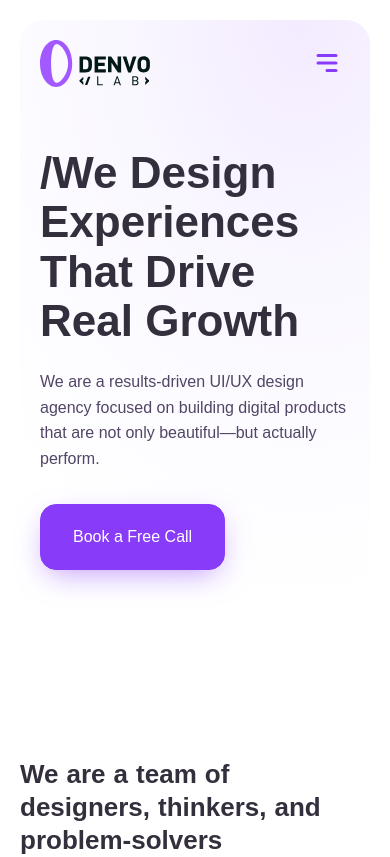
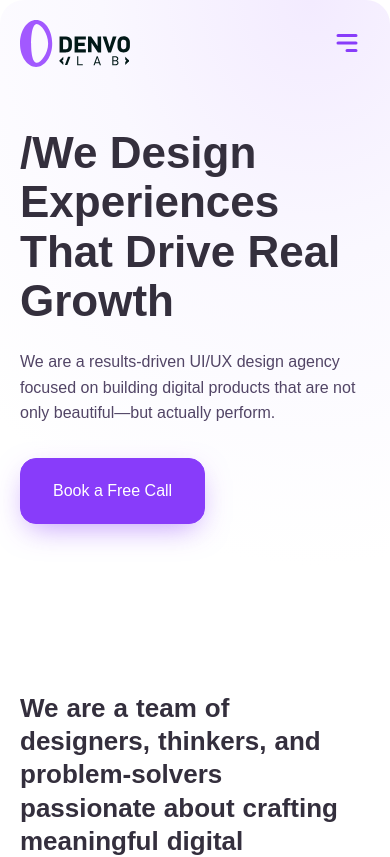
Before and after one commit to rakibthedev/denvo-final, a Next.js app: page /about in a window 390 px wide. Shown: the top 857 px of the page. Built offline with nearby package versions, Linux system fonts and the light colour scheme; a web font is replaced by a local one.

Commit message:
about page

```diff
--- a/src/app/components/about/AboutHero.tsx
+++ b/src/app/components/about/AboutHero.tsx
@@ -15,17 +15,22 @@ const serviceTags = [
 
 export default function AboutHero() {
   return (
-    <section className="relative overflow-hidden bg-[#ffffff] p-5">
+    <section className="relative overflow-hidden bg-[#ffffff] md:p-5">
       {/* Soft lavender wash, matching the airy hero backdrop */}
       <div
+
         className="pointer-events-none absolute inset-0 -z-10"
       />
+      <div
+        className="rounded-3xl"
+        >
 
       <div className="relative mx-auto max-w-[1440px] rounded-3xl"
-      style={{
+        style={{
           background:
             "radial-gradient(120% 90% at 80% 0%, #f3ebff 0%, #faf8ff 45%, #ffffff 100%)",
         }}
+
         >
         <Header />
 
@@ -81,6 +86,7 @@ export default function AboutHero() {
           </div>
         </div>
       </div>
+      </div>
     </section>
   );
 }
```
